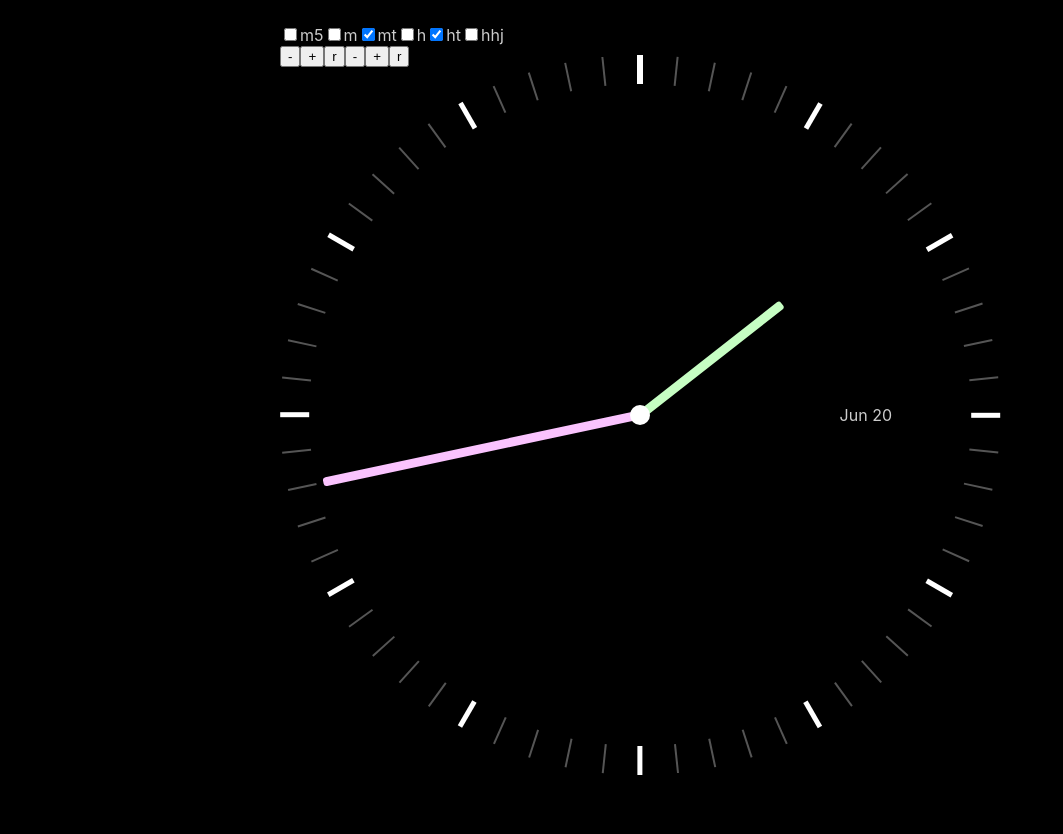
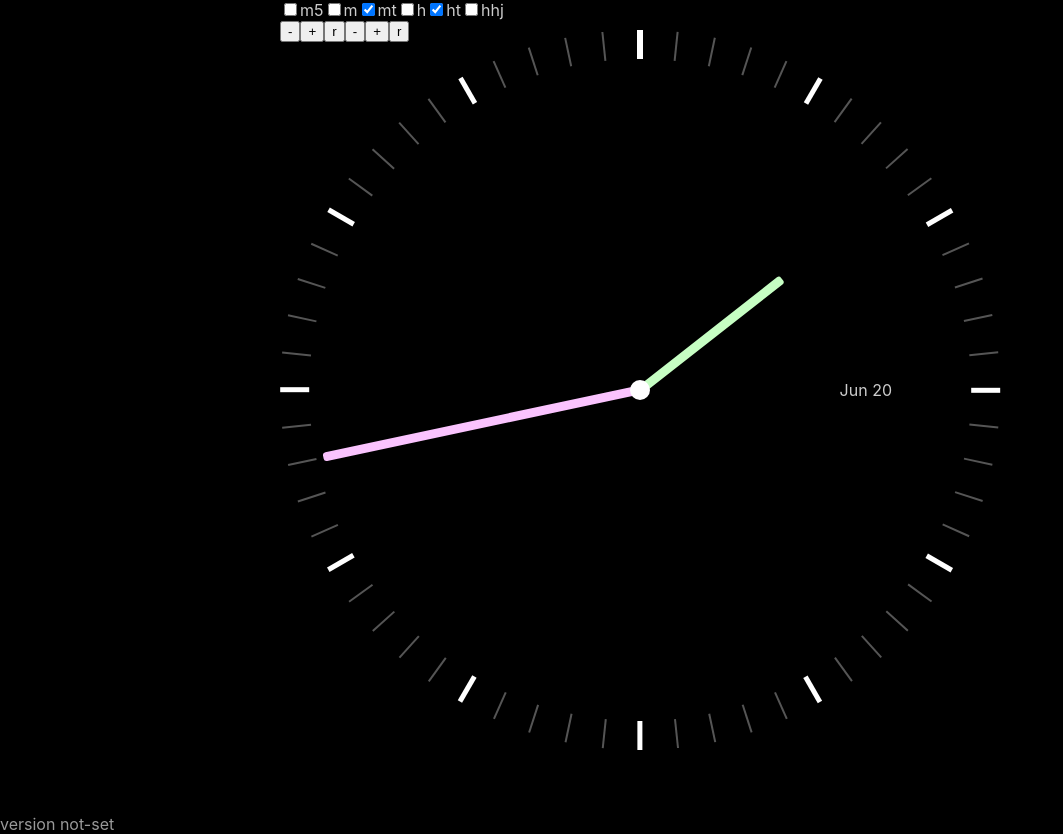
Before and after one commit to AGBrown/g-stuff-simple-clock, a React (Create React App) app: page / in a window 1280 px wide. Shown: the whole page, without its empty margins (0-1063 px from the left). Before the commit the page ends 800 px from the top, so only its background shows below. Built offline with nearby package versions, Linux system fonts and the light colour scheme.

Commit message:
Read version on load

```diff
--- a/src/App.css
+++ b/src/App.css
@@ -60,6 +60,7 @@ body {
   border-radius: 50%;
   margin: auto;
   position: relative;
+  padding-bottom:4em;
 }
 
 .clock-face {
--- a/src/App.tsx
+++ b/src/App.tsx
@@ -29,13 +29,33 @@ const handsConfigDefault = (): IClockHandsConfig => ({
   }
 });
 
+const getVersion = (setVersion: (ver: string) => void) => {
+  fetch('version.json', {
+    headers : {
+      'Content-Type': 'application/json',
+      'Accept': 'application/json'
+     }
+  })
+  .then(function(response){
+    return response.json();
+  })
+  .then(function(versionData){
+    setVersion(versionData.version);
+  });
+};
+
 function App(props: { version: string }) {
+  const [ver, setVer] = useState(props.version);
   const [date, setDate] = useState(new Date(Date.now()).valueOf());
   const [expandTicks, setExpandTicks] = useState(false);
   const [rotateHands, setRotateHands] = useState(false);
   const [handsRotated, setHandsRotated] = useState(false);
   const [handsConfig, setHandsConfig] = useState(handsConfigDefault());
   const [ticksConfig, setTicksConfig] = useState(ticksConfigDefault());
+
+  useEffect(()=>{
+    getVersion(setVer);
+  },[])
 
   const buttonMutators = {
     setTicksConfig,
@@ -70,7 +90,7 @@ function App(props: { version: string }) {
     <div className="App">
       <ButtonsIncrements { ...clockProps } />
       <ClockFace { ...clockProps } />
-      <span className="version">{props.version}</span>
+      <span className="version">{ver}</span>
     </div>
   );
 }
```
